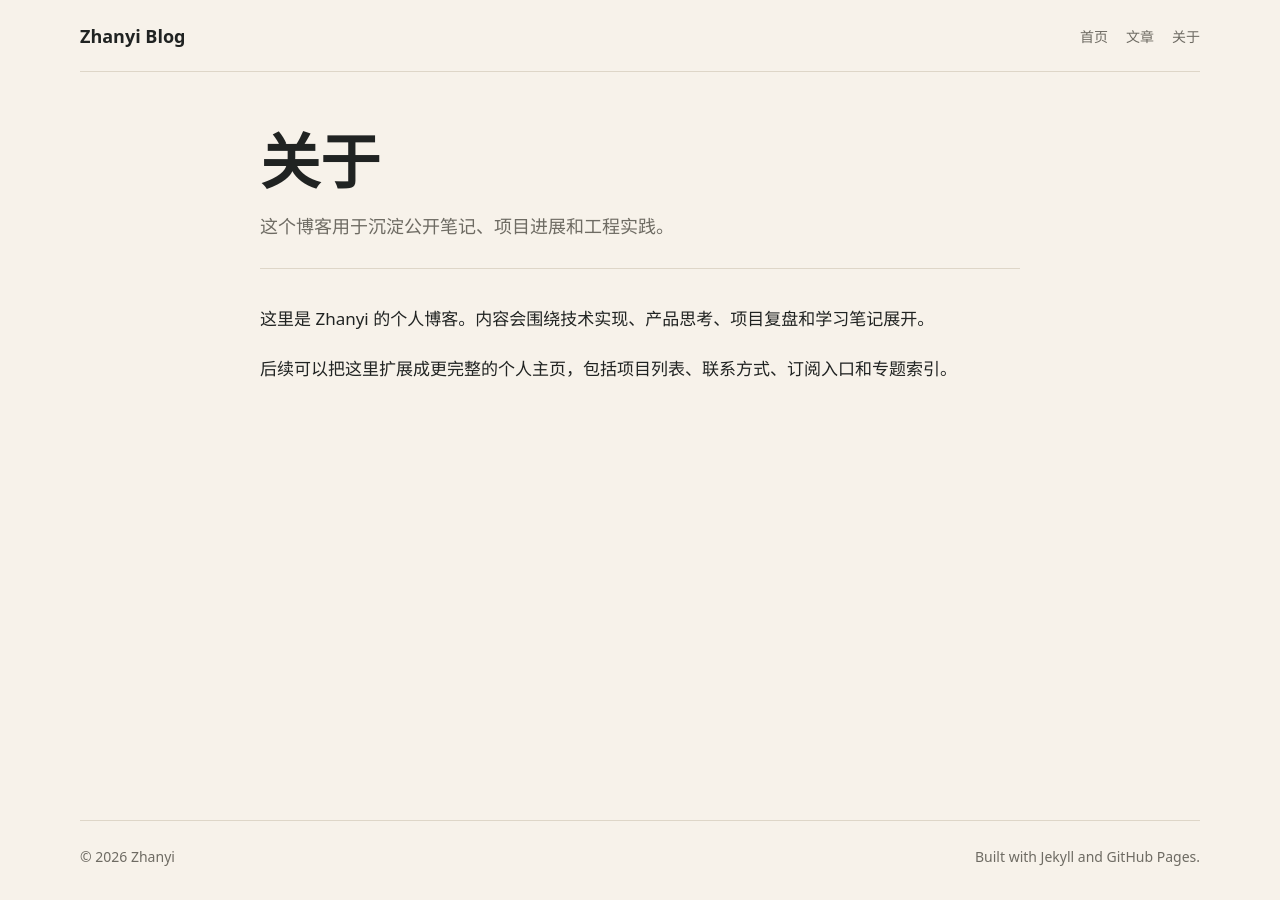
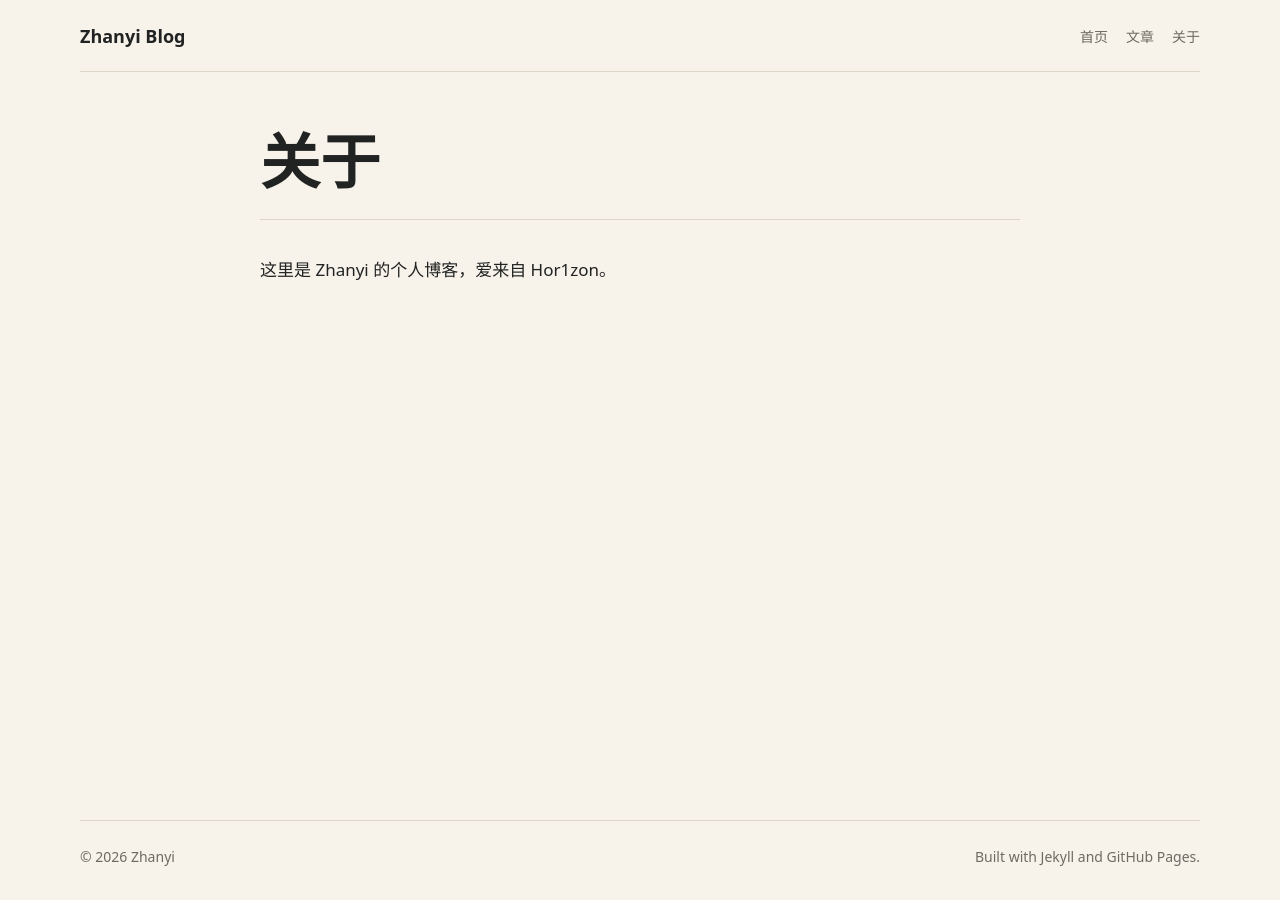
Before and after one commit to zhanyiyi/zhanyiyi.github.io, a Jekyll site: the page built from about.md, in a window 1280 px wide. Built offline with Jekyll 4.4.1, drawn with Linux system fonts in a browser that asks for light colours.

Commit message:
update about page

```diff
--- a/about.md
+++ b/about.md
@@ -1,9 +1,6 @@
 ---
 title: 关于
 permalink: /about/
-description: 这个博客用于沉淀公开笔记、项目进展和工程实践。
 ---
 
-这里是 Zhanyi 的个人博客。内容会围绕技术实现、产品思考、项目复盘和学习笔记展开。
-
-后续可以把这里扩展成更完整的个人主页，包括项目列表、联系方式、订阅入口和专题索引。
+这里是 Zhanyi 的个人博客，爱来自 Hor1zon。
```
